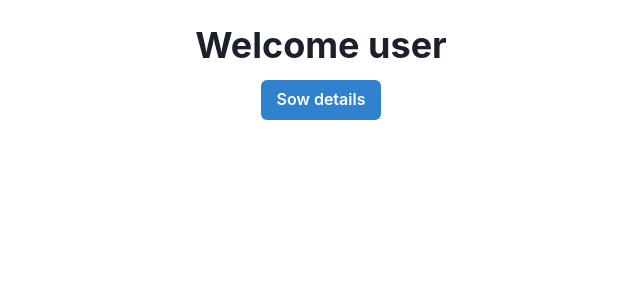
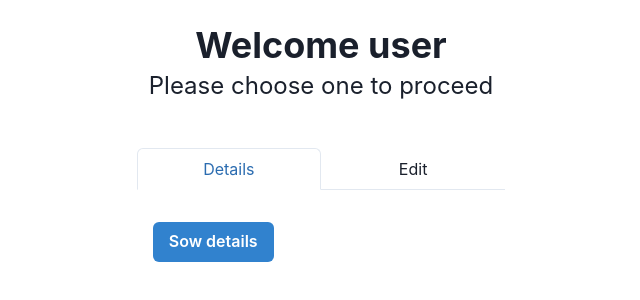
Before and after one commit to bmwasonga/take-me-home, a Next.js app: page / in a window 1280 px wide. Shown: the top 300 px of the page, without its empty margins (319-959 px from the left). Built offline with nearby package versions, Linux system fonts and the light colour scheme.

Commit message:
working on CRUD

```diff
--- a/components/Details.js
+++ b/components/Details.js
@@ -1,7 +1,7 @@
 import React from 'react';
 import { Button } from '@chakra-ui/react';
 
-export const Details = () => {
+export const Details = ({ props }) => {
   return (
     <div>
       <Button colorScheme="blue">Sow details</Button>
--- a/forms/SignInForm.js
+++ b/forms/SignInForm.js
@@ -41,7 +41,7 @@ const SignUpForm = () => {
     onCompleted({ login }) {
       if (login) {
         sessionStorage.setItem('token', login.token);
-        console.log(token);
+        console.log(login.token);
         sessionStorage.setItem('id', login.id);
       }
     },
--- a/layout/HomeLayout.js
+++ b/layout/HomeLayout.js
@@ -1,6 +1,12 @@
 import { Container } from '@chakra-ui/layout';
 import React from 'react';
-import { Stack, Flex, Box, useColorModeValue, Heading } from '@chakra-ui/react';
+import {
+  Stack,
+  Flex,
+  Text,
+  useColorModeValue,
+  Heading,
+} from '@chakra-ui/react';
 
 export const HomeLayout = ({ children }) => {
   return (
@@ -14,6 +20,9 @@ export const HomeLayout = ({ children }) => {
           <Heading fontSize={'4xl'} pos="absolute" top={[2, 6]}>
             Welcome user
           </Heading>
+          <Text fontSize="2xl" p="3">
+            Please choose one to proceed
+          </Text>
         </Stack>
         <Stack spacing={4} direction="column" align="center">
           {children}
--- a/pages/index.js
+++ b/pages/index.js
@@ -2,6 +2,7 @@ import Head from 'next/head';
 import React from 'react';
 import { Details } from '../components/Details';
 import { HomeLayout } from '../layout/HomeLayout';
+import { Tabs, Box, TabList, TabPanels, Tab, TabPanel } from '@chakra-ui/react';
 
 const index = () => {
   return (
@@ -10,7 +11,22 @@ const index = () => {
         <title>Home</title>
         <meta name="viewport" content="initial-scale=1.0, width=device-width" />
       </Head>
-      <Details />
+      <Box w={['89%', '100%']}>
+        <Tabs isFitted variant="enclosed">
+          <TabList mb="1em">
+            <Tab>Details</Tab>
+            <Tab>Edit </Tab>
+          </TabList>
+          <TabPanels>
+            <TabPanel>
+              <Details />
+            </TabPanel>
+            <TabPanel>
+              <p>two!</p>
+            </TabPanel>
+          </TabPanels>
+        </Tabs>
+      </Box>
     </HomeLayout>
   );
 };
```
